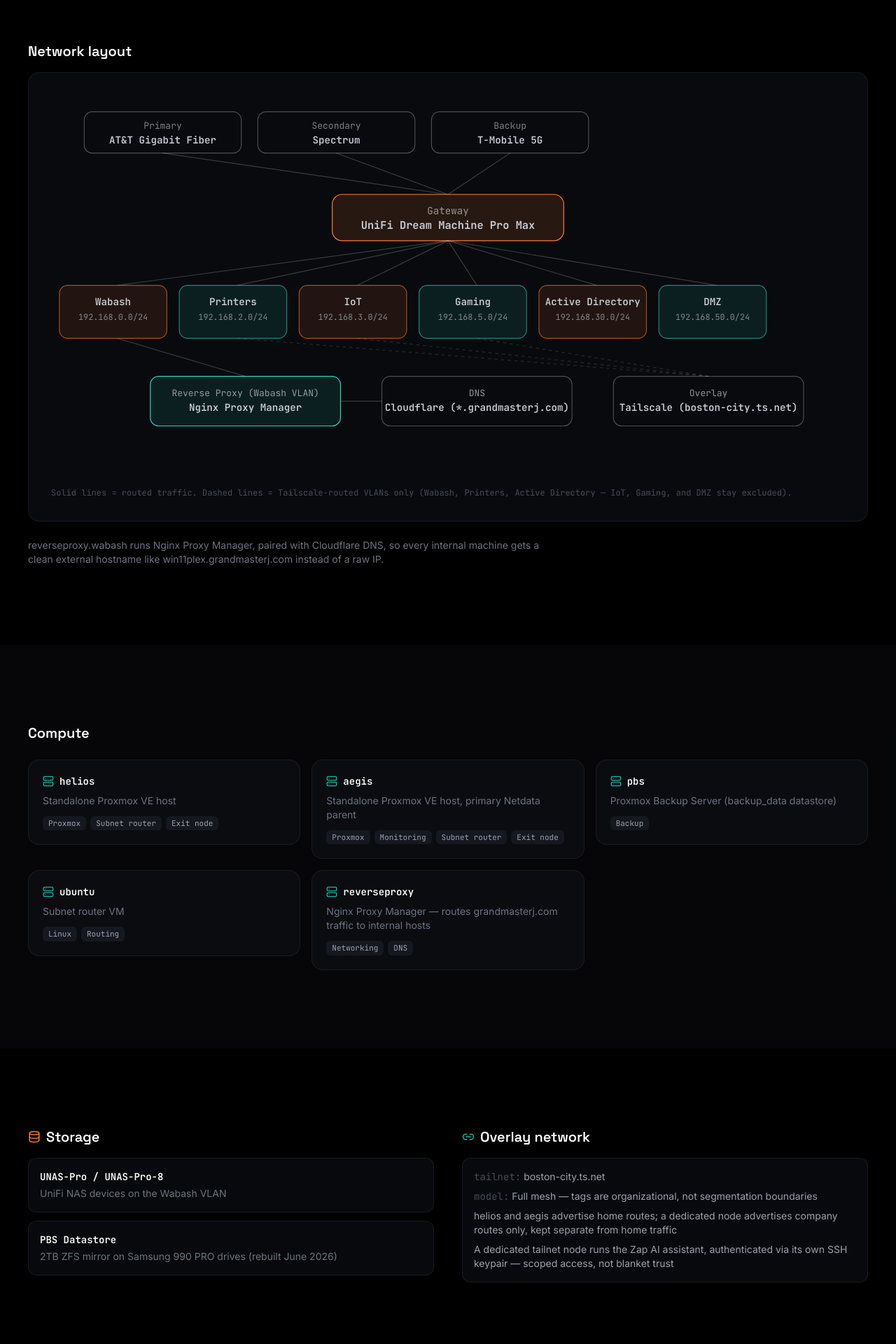
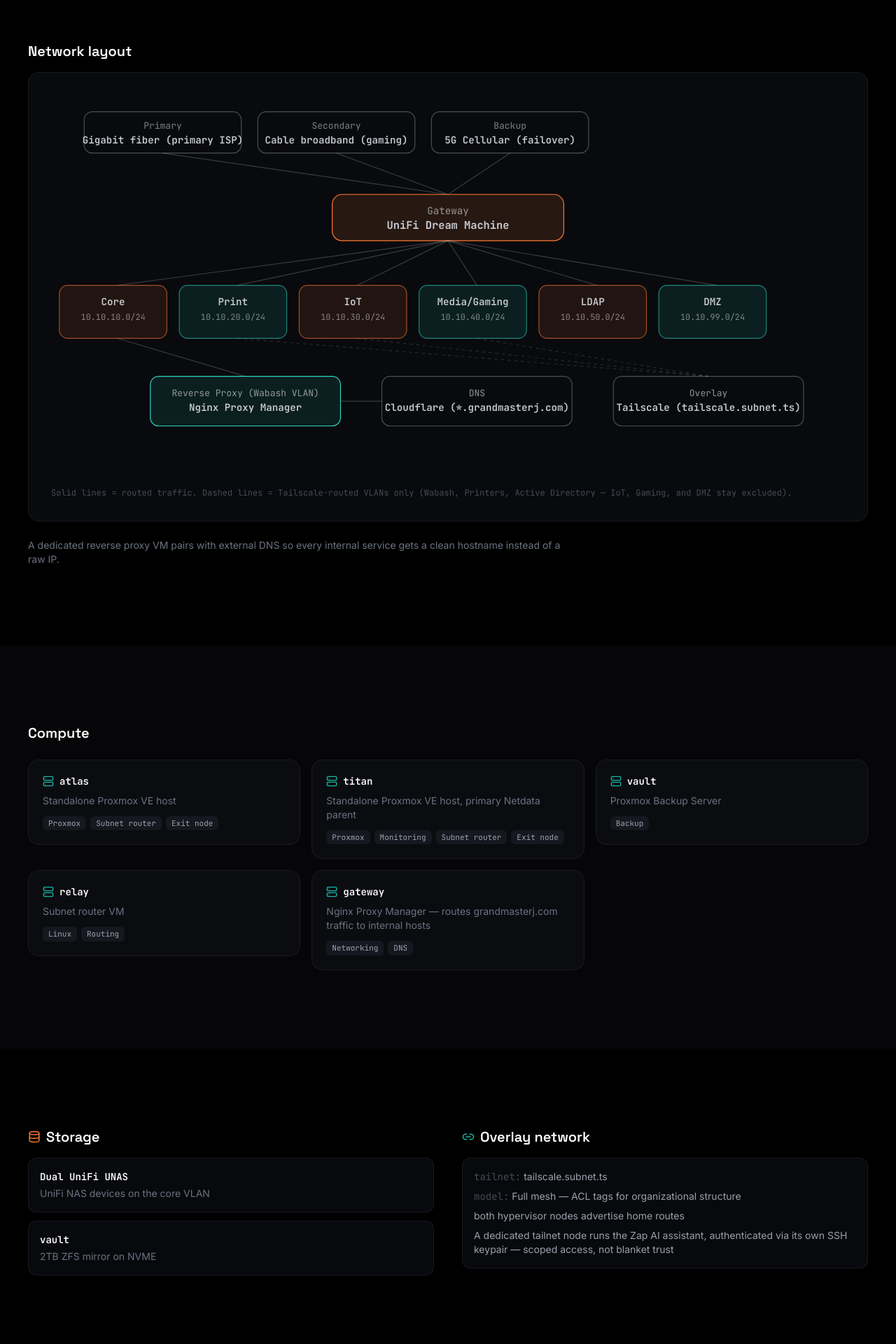
Before and after one commit to grandmasterjjs/Career-Portfolio, a Next.js app: page /homelab in a window 1280 px wide. Shown: the part 740-2660 px from the top of the page at 70% size. Built offline with nearby package versions, Linux system fonts and the light colour scheme.

Commit message:
Sanitize homelab data and update homepage.

```diff
--- a/src/data/homelab.ts
+++ b/src/data/homelab.ts
@@ -1,60 +1,59 @@
 export const homelab = {
   intro:
-    "GrandMasterJ.com is my home infrastructure — a live environment I use to learn, break, document, and rebuild things on purpose. It runs my own domain, its own reverse proxy, its own monitoring, and (as of mid-2026) its own AI operations assistant.",
+    "My homelab runs its own domain — a live environment I use to learn, break, document, and rebuild things on purpose. It runs my own domain, its own reverse proxy, its own monitoring, and its own AI operations assistant.",
   philosophy: [
-    "This homelab is built to be rebuilt. This is the way.",
+    "This homelab is built to be rebuilt.",
     "Memory is volatile. Markdown is durable.",
   ],
   network: {
-    gateway: "UniFi Dream Machine Pro Max",
+    gateway: "UniFi Dream Machine",
     wan: [
-      { label: "Primary", value: "AT&T Gigabit Fiber" },
-      { label: "Secondary", value: "Spectrum" },
-      { label: "Backup", value: "T-Mobile 5G" },
+      { label: "Primary", value: "Gigabit fiber (primary ISP)" },
+      { label: "Secondary", value: "Cable broadband (gaming)" },
+      { label: "Backup", value: "5G Cellular (failover)" },
     ],
     vlans: [
-      { name: "Wabash", cidr: "192.168.0.0/24", note: "Primary trusted network" },
-      { name: "Printers", cidr: "192.168.2.0/24" },
-      { name: "IoT", cidr: "192.168.3.0/24" },
-      { name: "Gaming", cidr: "192.168.5.0/24" },
-      { name: "Active Directory", cidr: "192.168.30.0/24" },
-      { name: "DMZ", cidr: "192.168.50.0/24" },
+      { name: "Core", cidr: "10.10.10.0/24", note: "Primary trusted network" },
+      { name: "Print", cidr: "10.10.20.0/24" },
+      { name: "IoT", cidr: "10.10.30.0/24" },
+      { name: "Media/Gaming", cidr: "10.10.40.0/24" },
+      { name: "LDAP", cidr: "10.10.50.0/24" },
+      { name: "DMZ", cidr: "10.10.99.0/24" },
     ],
     reverseProxy:
-      "reverseproxy.wabash runs Nginx Proxy Manager, paired with Cloudflare DNS, so every internal machine gets a clean external hostname like win11plex.grandmasterj.com instead of a raw IP.",
+      "A dedicated reverse proxy VM pairs with external DNS so every internal service gets a clean hostname instead of a raw IP.",
   },
   compute: [
-    { name: "helios", role: "Standalone Proxmox VE host", tags: ["Proxmox", "Subnet router", "Exit node"] },
-    { name: "aegis", role: "Standalone Proxmox VE host, primary Netdata parent", tags: ["Proxmox", "Monitoring", "Subnet router", "Exit node"] },
-    { name: "pbs", role: "Proxmox Backup Server (backup_data datastore)", tags: ["Backup"] },
-    { name: "ubuntu", role: "Subnet router VM", tags: ["Linux", "Routing"] },
-    { name: "reverseproxy", role: "Nginx Proxy Manager — routes grandmasterj.com traffic to internal hosts", tags: ["Networking", "DNS"] },
+    { name: "atlas", role: "Standalone Proxmox VE host", tags: ["Proxmox", "Subnet router", "Exit node"] },
+    { name: "titan", role: "Standalone Proxmox VE host, primary Netdata parent", tags: ["Proxmox", "Monitoring", "Subnet router", "Exit node"] },
+    { name: "vault", role: "Proxmox Backup Server", tags: ["Backup"] },
+    { name: "relay", role: "Subnet router VM", tags: ["Linux", "Routing"] },
+    { name: "gateway", role: "Nginx Proxy Manager — routes grandmasterj.com traffic to internal hosts", tags: ["Networking", "DNS"] },
   ],
   storage: [
-    { name: "UNAS-Pro / UNAS-Pro-8", detail: "UniFi NAS devices on the Wabash VLAN" },
-    { name: "PBS Datastore", detail: "2TB ZFS mirror on Samsung 990 PRO drives (rebuilt June 2026)" },
+    { name: "Dual UniFi UNAS", detail: "UniFi NAS devices on the core VLAN" },
+    { name: "vault", detail: "2TB ZFS mirror on NVME" },
   ],
   overlay: {
-    tailnet: "boston-city.ts.net",
-    model: "Full mesh — tags are organizational, not segmentation boundaries",
-    subnetRouters: "helios and aegis advertise home routes; a dedicated node advertises company routes only, kept separate from home traffic",
+    tailnet: "tailscale.subnet.ts",
+    model: "Full mesh — ACL tags for organizational structure",
+    subnetRouters: "both hypervisor nodes advertise home routes",
     aiNode: "A dedicated tailnet node runs the Zap AI assistant, authenticated via its own SSH keypair — scoped access, not blanket trust",
   },
   monitoring: {
     platform: "Netdata Cloud",
-    parent: "aegis",
+    parent: "titan",
     coverage: "Homelab nodes stream metrics continuously; key hosts are claimed and actively monitored.",
     knownIssue:
-      "UniFi NAS firmware updates can reset Netdata agents and cause duplicate node registrations — a known quirk that's now just part of the update runbook.",
+      "NAS firmware updates can reset Netdata agents and cause duplicate node registrations — a known quirk that's now just part of the update runbook.",
   },
   aiOps: {
-    name: "Zap",
-    platform: "Vellum",
+    name: "AI Assistant",
+    platform: "Vellum.ai",
     description:
-      "Zap is a personal AI operations assistant running on the Vellum platform, connected to the tools and workflows that run this homelab. It helps administer the network, keeps documentation current, and handles repetitive operational work — the same philosophy I brought to enterprise AI adoption at work, applied at home first.",
+      "This is a personal AI operations assistant running on the Vellum platform, connected to the tools and workflows that run this homelab. It helps administer the network, keeps documentation current, and handles repetitive operational work — the same philosophy I brought to enterprise AI adoption at work, applied at home first.",
   },
   inFlight: [
-    "Sonarr/Radarr: fully restored and running, still being watched to confirm repeat-download issues don't return.",
     "Handing off select maintenance activities to AI-assisted workflows — an ongoing experiment in how far automation can responsibly go.",
   ],
   quickLinks: [
```
